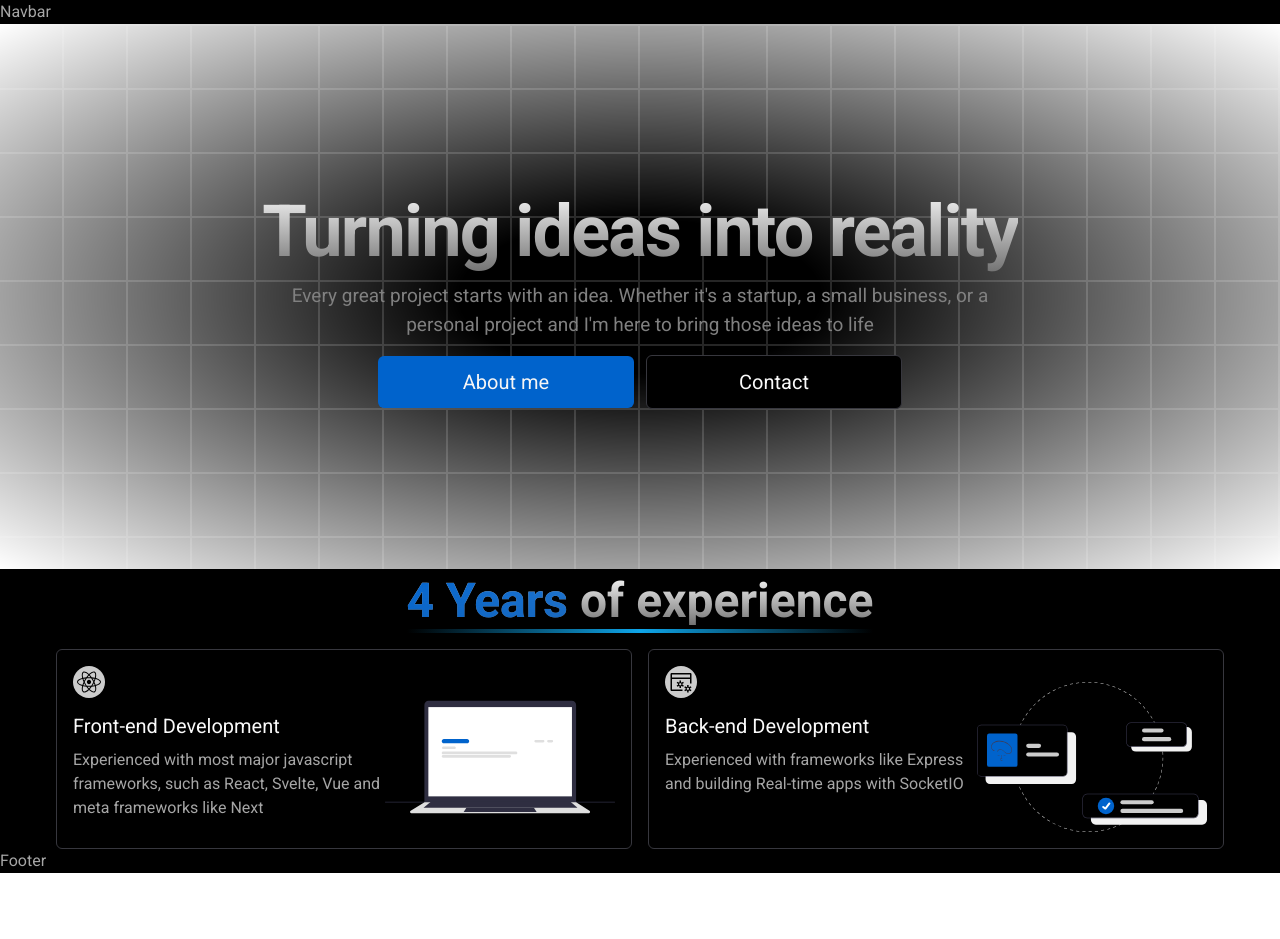
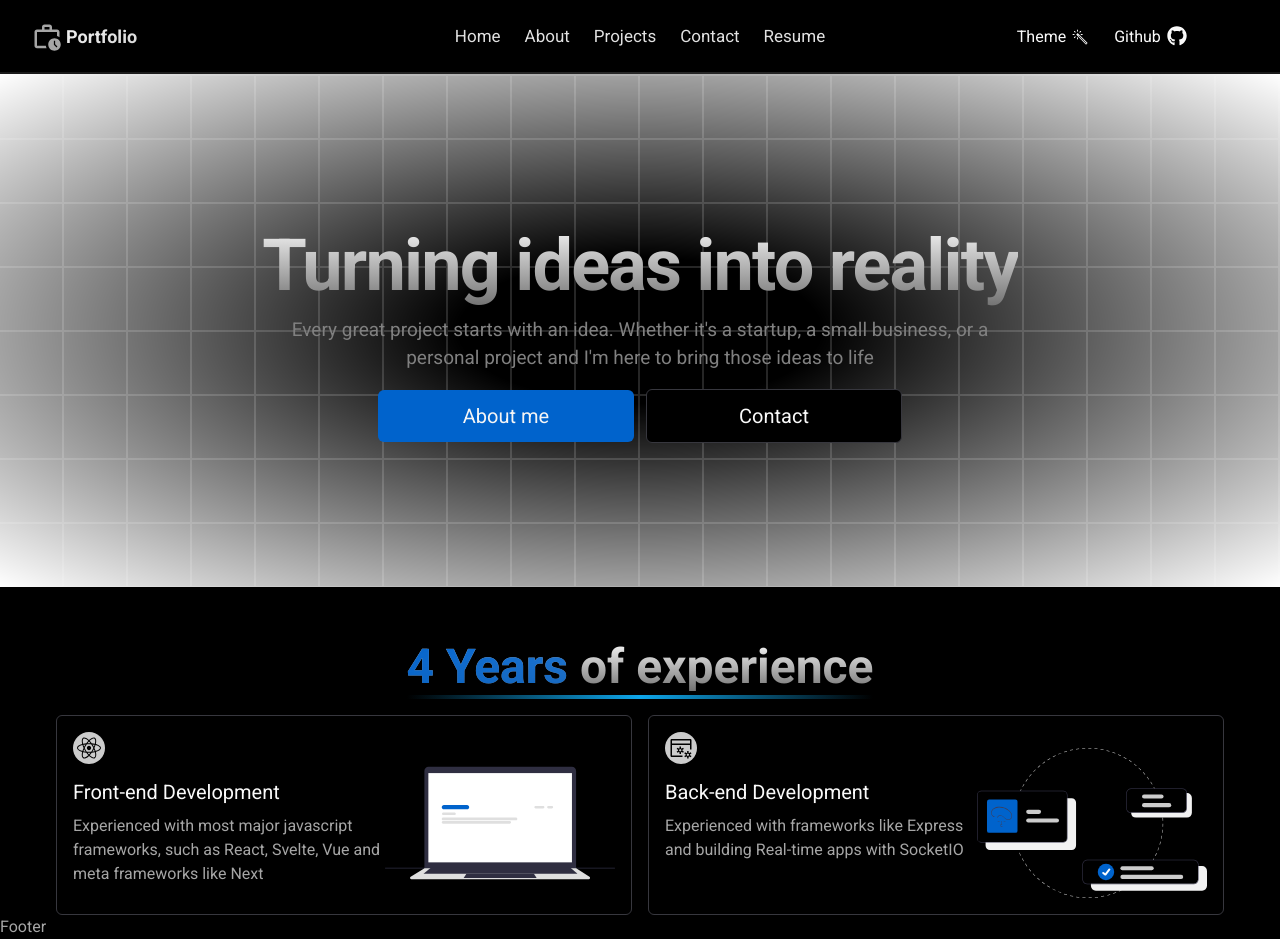
Before and after one commit to Humboorgir/portfolio-v3, a Next.js app: page / in a window 1280 px wide. Before the commit the page ends 873 px from the top, so only its background shows below. Built offline with nearby package versions, Linux system fonts and the light colour scheme.

Commit message:
feat(home): implement navbar

```diff
--- a/package.json
+++ b/package.json
@@ -9,6 +9,7 @@
     "lint": "next lint"
   },
   "dependencies": {
+    "@tailwindcss/aspect-ratio": "^0.4.2",
     "class-variance-authority": "^0.7.0",
     "clsx": "^2.1.0",
     "framer-motion": "^11.0.3",
--- /dev/null
+++ b/src/components/home/navbar/index.tsx
@@ -0,0 +1 @@
+export { default } from "./navbar";
--- /dev/null
+++ b/src/components/home/navbar/navbar.tsx
@@ -0,0 +1,63 @@
+import Button from "@/components/ui/button";
+import Container from "@/components/ui/container";
+import Row from "@/components/ui/row";
+import Text from "@/components/ui/text";
+
+import { MdOutlineWorkHistory as Work } from "react-icons/md";
+import { IoIosColorWand as Theme } from "react-icons/io";
+import { FaGithub as Github } from "react-icons/fa";
+
+const Navbar = () => {
+  const links = [
+    {
+      name: "Home",
+      href: "/",
+    },
+    { name: "About", href: "/about" },
+    { name: "Projects", href: "/projects" },
+    { name: "Contact", href: "/contact" },
+    { name: "Resume", href: "/resume" },
+  ];
+  return (
+    <nav
+      className="relative before:content-[''] before:absolute before:w-full before:bottom-0
+          before:h-[2px] before:bg-gradient-to-r before:from-neutral-700/40 before:via-neutral-700/60
+           before:to-neutral-700/40">
+      <Container className="w-screen grid grid-cols-[1fr,3fr,1fr] py-4">
+        <Row>
+          <Work className="text-3xl mr-1" />
+          <Text
+            className="font-bold bg-gradient-to-br from-neutral-100 to-neutral-300 bg-clip-text text-transparent"
+            variant="h5">
+            Portfolio
+          </Text>
+        </Row>
+        <ul className="flex items-center justify-center">
+          {links.map((link) => {
+            return (
+              <li>
+                <Button className="text-foreground/90 text-[17px]" variant="ghost" href={link.href}>
+                  {link.name}
+                </Button>
+              </li>
+            );
+          })}
+        </ul>
+        <ul className="flex items-center">
+          <li>
+            <Button variant="ghost">
+              Theme <Theme className="text-xl ml-1" />
+            </Button>
+          </li>
+          <li>
+            <Button variant="ghost">
+              Github <Github className="text-xl ml-1.5 mb-0.5" />
+            </Button>
+          </li>
+        </ul>
+      </Container>
+    </nav>
+  );
+};
+
+export default Navbar;
--- a/src/layouts/home-layout.tsx
+++ b/src/layouts/home-layout.tsx
@@ -1,3 +1,5 @@
+import Navbar from "@/components/home/navbar";
+
 type Props = {
   children: React.ReactNode;
 };
@@ -5,7 +7,7 @@ type Props = {
 const HomeLayout = ({ children }: Props) => {
   return (
     <div className="grid grid-rows-[auto,1fr,auto] min-h-screen bg-background text-foreground-light">
-      <div>Navbar</div>
+      <Navbar />
       <div>{children}</div>
       <div>Footer</div>
     </div>
--- a/src/pages/index.tsx
+++ b/src/pages/index.tsx
@@ -14,7 +14,7 @@ const Home = () => {
   return (
     // TODO: organize the code here
     <div className="antialiased">
-      <Column className="text-center bg-grid-white/[0.15] relative left-0 right-0 top-0 bottom-0 py-40 px-6">
+      <Column className="text-center bg-grid-white/[0.15] relative left-0 right-0 top-0 bottom-0 py-36 mb-14 px-6">
         <div
           className="absolute pointer-events-none inset-0 flex items-center justify-center
          dark:bg-black bg-white [mask-image:radial-gradient(ellipse_at_center,transparent_20%,black)]"></div>
```
Also changed, not shown: 1 other file (tests, documents, lock files or other folders).
